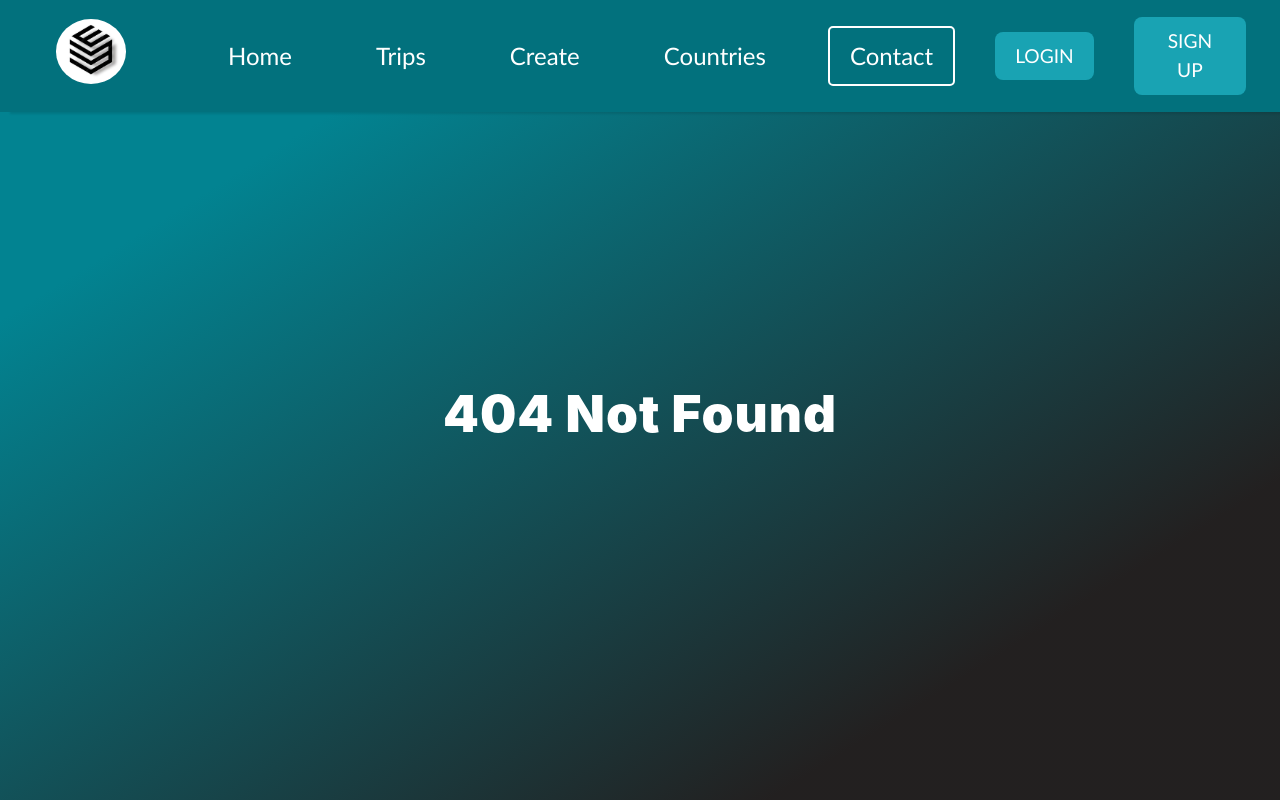
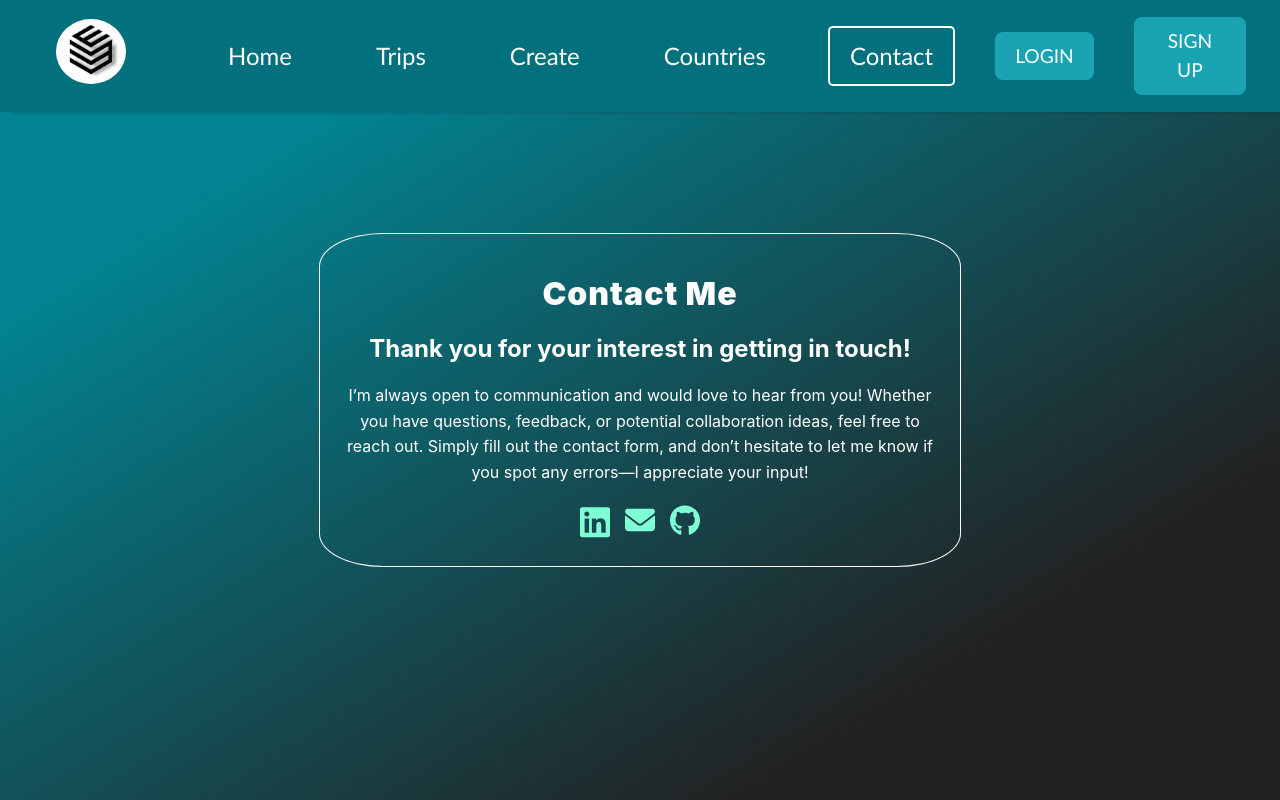
Before and after one commit to saidmsajady/BackPacker_FrontEnd, a React (Vite) app: page /Contact in a window 1280 px wide. Before the commit this address had no page. Built offline with nearby package versions, Linux system fonts and the light colour scheme.

Commit message:
Progress on Contact Page

```diff
--- a/src/App.jsx
+++ b/src/App.jsx
@@ -8,6 +8,7 @@
 import Create from './pages/Create/Create'
 import Home from './pages/Home/Home'
 import Trips from './pages/Trips/Trips'
+import Contact from './pages/Contact/Contact'
 
 import NotFound from './pages/NotFound'
 
@@ -22,6 +23,7 @@
         <Route path='/Trips' element={<Trips />} />
         <Route path='/Create' element={<Create />} />
         <Route path='/Countries' element={<Countries />} />
+        <Route path='/Contact' element={<Contact />} />
         <Route path={'*'} element={<NotFound />}/>
       </Routes>
 
--- a/src/pages/Contact/Contact.css
+++ b/src/pages/Contact/Contact.css
@@ -0,0 +1,72 @@
+/* Container */
+.contact-container {
+    padding: 20px;
+    max-width: 600px;
+    margin: 0 auto;
+    text-align: center;
+    color: white;
+    border: 1px solid white;
+    border-radius: 10%;
+  }
+
+  .icon {
+    color: aquamarine;
+  }
+
+  /* Left Container */
+  .left-container h1 {
+    font-size: 32px; /* Reduced size */
+    margin-bottom: 10px;
+  }
+
+  .left-container h2 {
+    font-size: 24px; /* Reduced size */
+    margin-bottom: 15px;
+  }
+
+  .left-container p {
+    font-size: 16px; /* Reduced size */
+    line-height: 1.6;
+    margin-bottom: 20px;
+  }
+
+  /* Social Icons */
+  .social-icons {
+    display: flex;
+    justify-content: center;
+    gap: 15px;
+    margin-top: 15px;
+  }
+
+  .social-icons svg {
+    width: 30px; /* Reduce SVG size */
+    height: auto;
+    transition: transform 0.3s ease;
+  }
+
+  .social-icons svg:hover {
+    transform: scale(1.1); /* Slight hover effect */
+  }
+
+  /* Responsive Design */
+  @media (max-width: 768px) {
+    .contact-container {
+      padding: 10px;
+    }
+
+    .left-container h1 {
+      font-size: 28px; /* Smaller font on mobile */
+    }
+
+    .left-container h2 {
+      font-size: 20px; /* Smaller font on mobile */
+    }
+
+    .left-container p {
+      font-size: 14px; /* Smaller text on mobile */
+    }
+
+    .social-icons svg {
+      width: 25px; /* Smaller icons on mobile */
+    }
+  }
--- a/src/pages/Contact/Contact.jsx
+++ b/src/pages/Contact/Contact.jsx
@@ -0,0 +1,32 @@
+import React from 'react';
+import './Contact.css';
+
+const Contact = () => {
+  return (
+    <div className='contact-container'>
+      <div className='left-container'>
+        <h1>Contact Me</h1>
+        <h2>Thank you for your interest in getting in touch!</h2>
+        <p>
+          I’m always open to communication and would love to hear from you! Whether you
+          have questions, feedback, or potential collaboration ideas, feel free to reach out.
+          Simply fill out the contact form, and don’t hesitate to let me know if you spot any
+          errors—I appreciate your input!
+        </p>
+        <div className="social-icons">
+          <a href="https://www.linkedin.com/in/said-masih-sajady/" aria-label="LinkedIn" target='_blank'>
+            <svg aria-hidden="true" focusable="false" data-prefix="fab" data-icon="linkedin" className="icon" role="img" xmlns="http://www.w3.org/2000/svg" viewBox="0 0 448 512" color="#4d4d4e"><path fill="currentColor" d="M416 32H31.9C14.3 32 0 46.5 0 64.3v383.4C0 465.5 14.3 480 31.9 480H416c17.6 0 32-14.5 32-32.3V64.3c0-17.8-14.4-32.3-32-32.3zM135.4 416H69V202.2h66.5V416zm-33.2-243c-21.3 0-38.5-17.3-38.5-38.5S80.9 96 102.2 96c21.2 0 38.5 17.3 38.5 38.5 0 21.3-17.2 38.5-38.5 38.5zm282.1 243h-66.4V312c0-24.8-.5-56.7-34.5-56.7-34.6 0-39.9 27-39.9 54.9V416h-66.4V202.2h63.7v29.2h.9c8.9-16.8 30.6-34.5 62.9-34.5 67.2 0 79.7 44.3 79.7 101.9V416z"></path></svg>
+          </a>
+          <a href="mailto:saidmsajady@gmail.com" aria-label="Email">
+            <svg aria-hidden="true" focusable="false" data-prefix="fas" data-icon="envelope" className="icon" role="img" xmlns="http://www.w3.org/2000/svg" viewBox="0 0 512 512" color="#4d4d4e"><path fill="currentColor" d="M48 64C21.5 64 0 85.5 0 112c0 15.1 7.1 29.3 19.2 38.4L236.8 313.6c11.4 8.5 27 8.5 38.4 0L492.8 150.4c12.1-9.1 19.2-23.3 19.2-38.4c0-26.5-21.5-48-48-48H48zM0 176V384c0 35.3 28.7 64 64 64H448c35.3 0 64-28.7 64-64V176L294.4 339.2c-22.8 17.1-54 17.1-76.8 0L0 176z"></path></svg>
+          </a>
+          <a href="https://github.com/saidmsajady" aria-label="GitHub" target='_blank'>
+            <svg aria-hidden="true" focusable="false" data-prefix="fab" data-icon="github" class="icon" role="img" xmlns="http://www.w3.org/2000/svg" viewBox="0 0 496 512" color="#4d4d4e"><path fill="currentColor" d="M165.9 397.4c0 2-2.3 3.6-5.2 3.6-3.3.3-5.6-1.3-5.6-3.6 0-2 2.3-3.6 5.2-3.6 3-.3 5.6 1.3 5.6 3.6zm-31.1-4.5c-.7 2 1.3 4.3 4.3 4.9 2.6 1 5.6 0 6.2-2s-1.3-4.3-4.3-5.2c-2.6-.7-5.5.3-6.2 2.3zm44.2-1.7c-2.9.7-4.9 2.6-4.6 4.9.3 2 2.9 3.3 5.9 2.6 2.9-.7 4.9-2.6 4.6-4.6-.3-1.9-3-3.2-5.9-2.9zM244.8 8C106.1 8 0 113.3 0 252c0 110.9 69.8 205.8 169.5 239.2 12.8 2.3 17.3-5.6 17.3-12.1 0-6.2-.3-40.4-.3-61.4 0 0-70 15-84.7-29.8 0 0-11.4-29.1-27.8-36.6 0 0-22.9-15.7 1.6-15.4 0 0 24.9 2 38.6 25.8 21.9 38.6 58.6 27.5 72.9 20.9 2.3-16 8.8-27.1 16-33.7-55.9-6.2-112.3-14.3-112.3-110.5 0-27.5 7.6-41.3 23.6-58.9-2.6-6.5-11.1-33.3 2.6-67.9 20.9-6.5 69 27 69 27 20-5.6 41.5-8.5 62.8-8.5s42.8 2.9 62.8 8.5c0 0 48.1-33.6 69-27 13.7 34.7 5.2 61.4 2.6 67.9 16 17.7 25.8 31.5 25.8 58.9 0 96.5-58.9 104.2-114.8 110.5 9.2 7.9 17 22.9 17 46.4 0 33.7-.3 75.4-.3 83.6 0 6.5 4.6 14.4 17.3 12.1C428.2 457.8 496 362.9 496 252 496 113.3 383.5 8 244.8 8z"></path></svg>
+          </a>
+        </div>
+      </div>
+    </div>
+  );
+};
+
+export default Contact;
--- a/src/pages/Countries/Countries.css
+++ b/src/pages/Countries/Countries.css
@@ -6,7 +6,7 @@
   letter-spacing: 1px;
   text-align: center;
   margin-top: 150px;
-  margin-bottom: -10px;
+  margin-bottom: -35px;
 }
 
 /* Container Styling */
--- a/src/pages/Create/Create.css
+++ b/src/pages/Create/Create.css
@@ -12,13 +12,14 @@
 /* Container Styling */
 .create-container {
   margin-top: 20px;
-  padding: 40px;
+  padding: 50px;
   border-radius: 8px;
   box-shadow: 0 4px 10px rgba(0, 0, 0, 0.2);
-  background-color: #f9f9f9;
-  max-width: 1200px; /* Increased width */
+  background-color: white;
+  max-width: 1200px;
   margin-left: auto;
   margin-right: auto;
+  border: 1px solid white;
 }
 
 /* Form Inputs Styling */
--- a/src/pages/Home/Home.css
+++ b/src/pages/Home/Home.css
@@ -48,7 +48,7 @@
   /* Button styling */
   .signup-home-btn button {
       padding: 0.8rem 2rem;
-      background-color: #19a3b3;
+      background-color: #7244d5;
       color: white;
       border: none;
       font-size: 1.2rem;
@@ -101,8 +101,6 @@
   }
 
   .home-flex-container img:hover {
-      /* transform: scale(1.2);
-      transition: transform 0.3s ease;  */
       transform: scale(1.2) perspective(1000px) rotateY(15deg) rotateX(5deg);
       transition: transform 0.6s ease;
   }
--- a/src/pages/Trips/Trips.css
+++ b/src/pages/Trips/Trips.css
@@ -101,8 +101,23 @@
     transition: transform 0.3s ease;
   }
 
+  .edit-button, .delete-button, .create-trip-button {
+    padding: 0.8rem 2rem;
+    background-color: #128996;
+    color: white;
+    border: none;
+    font-size: 1.2rem;
+    font-weight: 600;
+    text-transform: uppercase;
+    border-radius: 8px;
+    cursor: pointer;
+    transition: transform 0.3s ease-in-out, background-color 0.3s ease-in-out;
+    margin-top: 35px;
+  }
+
   .edit-button:hover, .delete-button:hover, .create-trip-button:hover {
-    transform: scale(1.05);
+    transform: scale(1.1);
+    background-color: #128996;
   }
 
   .edit-button {
@@ -111,7 +126,12 @@
 
   .delete-button {
     margin-left: 10px;
-    padding: 10px;
+  }
+
+  .create-trip-button {
+    margin-top: 5px;
+    background-color: #7244d5;
+    margin-bottom: 50px;
   }
 
   /* Add Destination, Save, and Cancel Buttons  */
```
